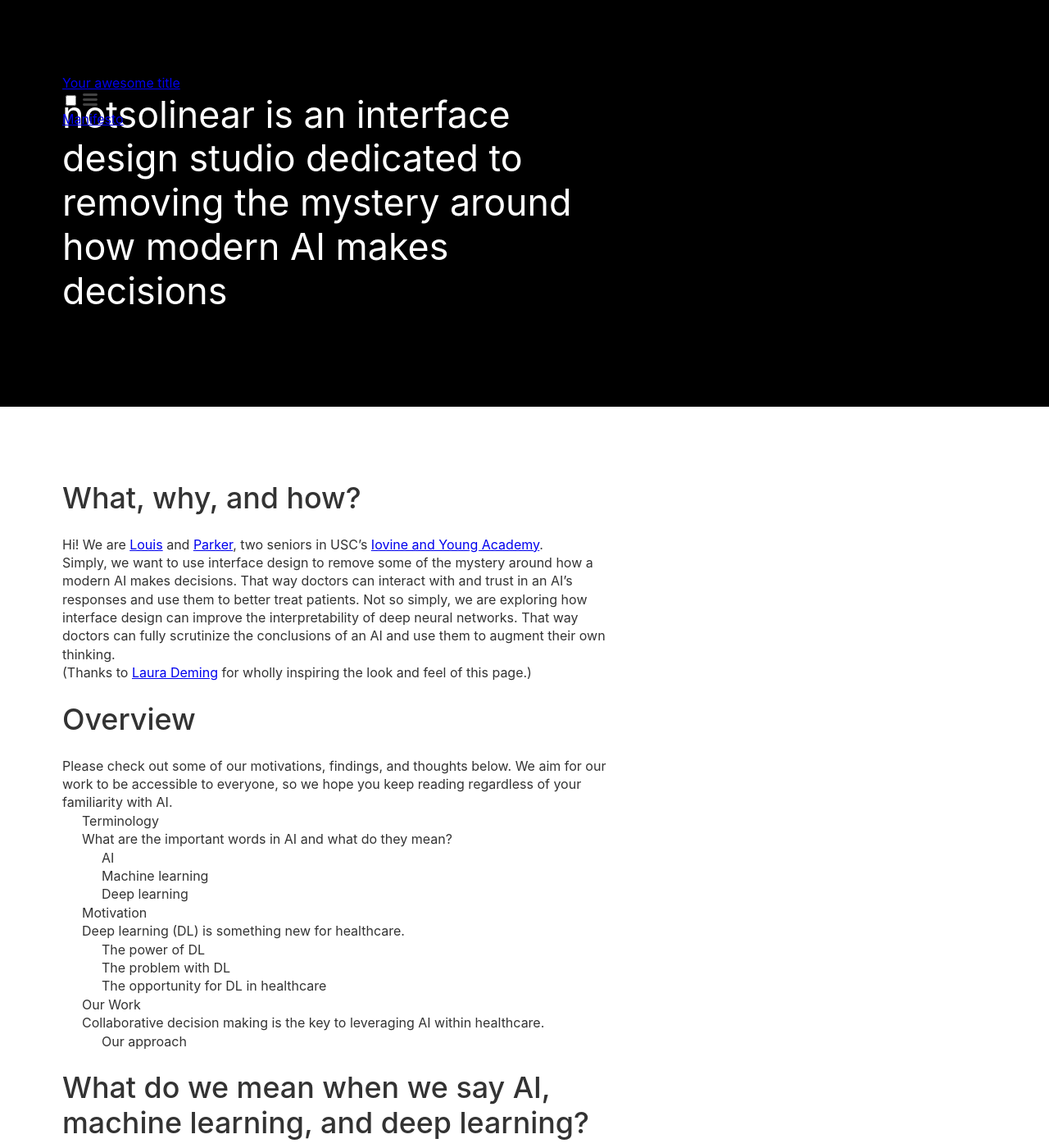
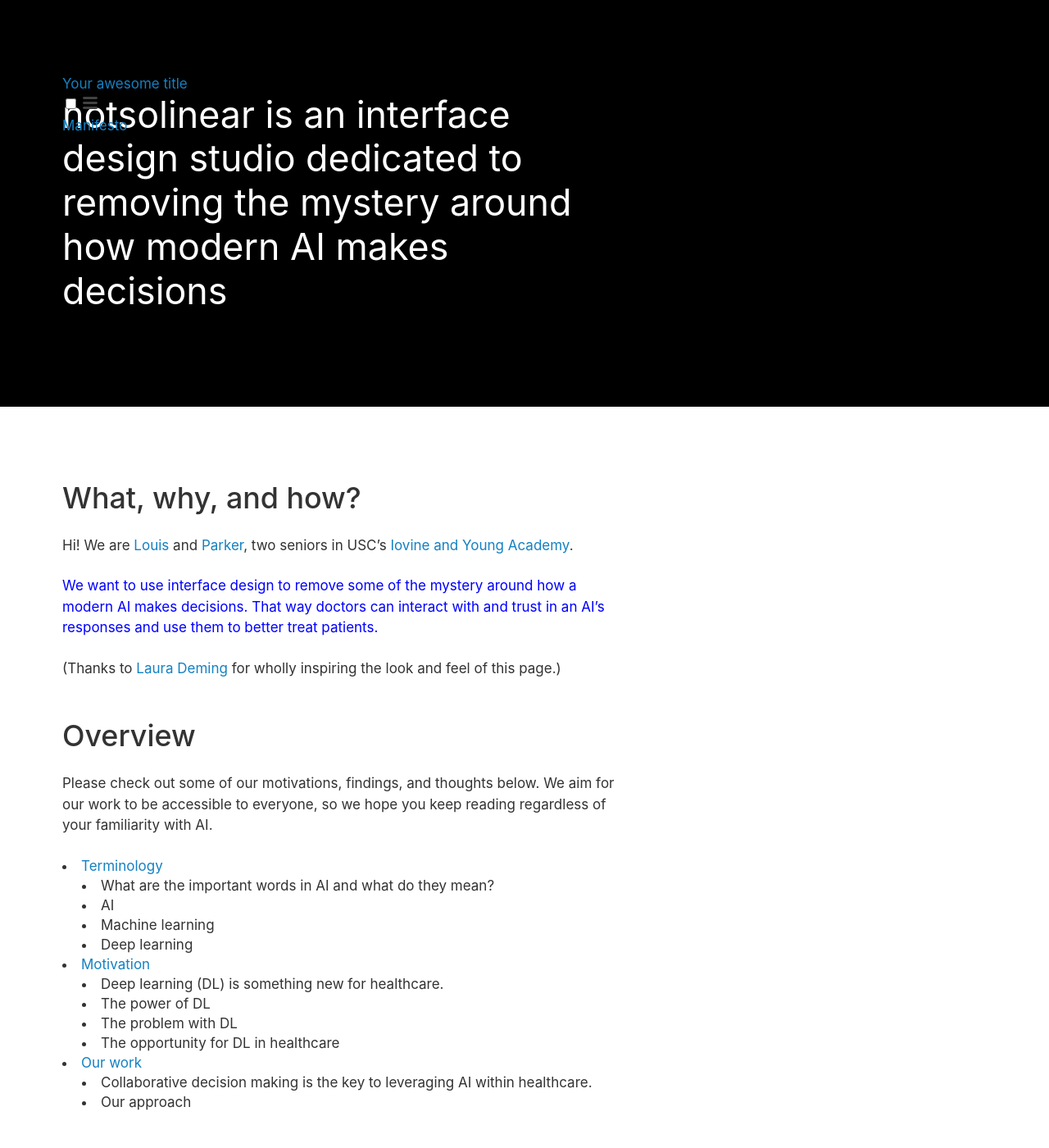
Before and after one commit to p-buddy/NotSoLinear, a Jekyll site: the page built from manifesto.md, in a window 1280 px wide and 1400 px high. Shown: the whole window at 82% size. Built offline with Jekyll 4.4.1, drawn with Linux system fonts in a browser that asks for light colours; some of the changed text lies outside the part shown.

Commit message:
Added paragraph styles and markdown changes

```diff
--- a/_sass/_base.scss
+++ b/_sass/_base.scss
@@ -9,16 +9,47 @@ img {
 	max-width: 100%;
 }
 
-ul, ol {
-  margin-left: $spacing-unit;
+// ul, ol {
+//   margin-left: $spacing-unit;
+//   margin-bottom: $spacing-unit;;
+//   li {
+//   	list-style: disc inside;
+//   	line-height: $spacing-unit;
+//   }
+// }
+
+
+ul, ol { /* targets all ul elements */
+	margin-bottom: $spacing-unit;
+
+	li { /* targets all li elements within a ul */
+  		line-height: $spacing-unit;
+  		list-style: disc inside;
+
+    	ul, ol { /* targets all ul elements within an li element, itself within a ul */
+			margin-bottom: 0;
+			margin-left: $spacing-unit;
+
+			li {
+
+			}
+		}
+
+	}
 }
 
-li {
-  > ul,
-  > ol {
-    margin-bottom: 0;
-  }
-}
+// ul, ol li
+
+
+
+
+// li {
+//   > ul,
+//   > ol {
+//     // margin-bottom: 0;
+//   }
+// }
+
 
 h1, h2, h3 {
 	padding: $spacing-unit 0;
@@ -61,6 +92,17 @@ h3 {
 
 }
 
+p {
+	line-height: $base-line-height;
+	margin-bottom: $spacing-unit;
+}
+
+a {
+	color: $tint-color;
+	text-decoration: none;
+}
+
+
 .site-header {
 	background-color: black;
 	color: white;
@@ -99,6 +141,14 @@ h3 {
 		padding-right: 0;
 	}
 
+}
+
+.tooltip {
+	color: red;
+}
+
+.nsl {
+	color: blue;
 }
 
 /*
--- a/_sass/style.scss
+++ b/_sass/style.scss
@@ -3,10 +3,10 @@
 /* Settings */
 
 $font-stack: -apple-system, BlinkMacSystemFont, "Segoe UI", Roboto, Helvetica, Arial, sans-serif, "Apple Color Emoji", "Segoe UI Emoji", "Segoe UI Symbol";
-$base-font-size:   16px !default;
+$base-font-size:   17px !default;
 $base-font-weight: 400 !default;
 $small-font-size:  $base-font-size * 0.875 !default;
-$base-line-height: 1.4 !default;
+$base-line-height: 1.5 !default;
 
 $text-color: #333;
 $primary-color: #333;
--- a/manifesto.md
+++ b/manifesto.md
@@ -8,37 +8,33 @@ permalink: manifesto
 
 Hi! We are [Louis](http://harboe.me/) and [Parker](https://www.parkermalachowsky.com/), two seniors in USC's [Iovine and Young Academy](http://iovine-young.usc.edu/).
 
-Simply, we want to use interface design to remove some of the mystery around how a modern AI makes decisions. That way doctors can interact with and trust in an AI's responses and use them to better treat patients. Not so simply, we are exploring how interface design can improve the interpretability of deep neural networks. That way doctors can fully scrutinize the conclusions of an AI and use them to augment their own thinking.
+*We want to use interface design to remove some of the mystery around how a modern AI makes decisions. That way doctors can interact with and trust in an AI's responses and use them to better treat patients.*{: title="We are exploring how interface design can improve the interpretability of deep neural networks. That way doctors can fully scrutinize the conclusions of an AI and use them to augment their own thinking." .nsl}
 
 (Thanks to [Laura Deming](https://www.ldeming.com/longevityfaq/) for wholly inspiring the look and feel of this page.)
 
 ## Overview
+{: #overview}
 
 Please check out some of our motivations, findings, and thoughts below. We aim for our work to be accessible to everyone, so we hope you keep reading regardless of your familiarity with AI.
 
-* Terminology
-
-   What are the important words in AI and what do they mean?
-   * AI
-   * Machine learning
-   * Deep learning
-
-
-* Motivation
-
-	Deep learning (DL) is something new for healthcare.
-   * The power of DL
-   * The problem with DL
-   * The opportunity for DL in healthcare
-
-
-* Our Work
-
-   Collaborative decision making is the key to leveraging AI within healthcare.
-   * Our approach
+- [Terminology](#terminology)
+   - What are the important words in AI and what do they mean?
+   - AI
+   - Machine learning
+   - Deep learning
+- [Motivation](#motivation)
+	- Deep learning (DL) is something new for healthcare.
+   - The power of DL
+   - The problem with DL
+   - The opportunity for DL in healthcare
+- [Our work](#our-work)
+   - Collaborative decision making is the key to leveraging AI within healthcare.
+   - Our approach
 
 
 ## What do we mean when we say AI, machine learning, and deep learning?
+{: #terminology}
+
 tldr; — Though AI, Machine Learning, and Deep Learning are related terms, we should distinguish between them when considering how to apply AI to healthcare. Essentially, an AI is a computer program that makes decisions. Machine learning is how that program learns to make accurate decisions. And deep learning is an exciting subset of machine learning that enables an AI to make accurate decisions when faced with large, abstract problems.
 
 
@@ -53,10 +49,9 @@ tldr; — An AI is a computer program that generates a prediction based on an in
 
   An AI is just any computer program that makes a prediction given some input. In this way, 'AI' can act as an all-encompassing term for systems that make decisions.
 
-Input → AI → Prediction. Therefore, we can call an AI a predictive model.
-* No worries if you're not familiar with this idea of models. A way to think about them is that they take in a bit of data and then are able to associate that data with something else (either a single value, or multiple values). So the graph of y=2x+1 is a kind of model, as if you give it an x value, it will relate it to a corresponding y-value. The Sokal score explained below is also a model, as you give it some details about a patient, and it can link those to a risk-level value.
+Input → AI → Prediction. Therefore, we can call an AI a *predictive model.*{: title="No worries if you're not familiar with this idea of models. A way to think about them is that they take in a bit of data and then are able to associate that data with something else (either a single value, or multiple values). So the graph of y=2x+1 is a kind of model, as if you give it an x value, it will relate it to a corresponding y-value. The Sokal score explained below is also a model, as you give it some details about a patient, and it can link those to a risk-level value." .tooltip}
 
-This is convenient because predicative models are common in healthcare. A more than 40-year-old example of one is the ** Sokal score **.
+This is convenient because predicative models are common in healthcare. A more than 40-year-old example of one is the ** Sokal score. **
 This is a [program](https://www.mdcalc.com/sokal-index-chronic-myelogenous-leukemia-cml) that takes in specific details about a leukemia patient, like their age, spleen size, and platelet count. It is then able to assign them a risk-level to indicate how aggressive their disease is.
 
 Again, Input → AI → Prediction. The computer program that generates the Sokal score is an example of an AI. But what does it do with the input values to turn them into a single, meaningful number? And how does it do this accurately?
@@ -99,6 +94,7 @@ This means that we can use deep-learning-powered AI to tackle problems that were
 * These problems, like driving a car or identifying a tumor, weren't necessarily too complex for computers. Instead, we just did not have an efficient way to communicate them in a way that computers could understand and master.
 
 ## Deep learning is something new for healthcare.
+{: #motivation}
 
 
 ### The power of deep learning
@@ -170,6 +166,7 @@ So how can we fully utilize the power of AI to advance healthcare, but also resp
 
 
 ## Building interfaces that allow for collaborative decision making
+{: #our-work}
 
 We believe the answer lives within this space of collaborative decision making.
 
```
Also changed, not shown: 1 other file.
